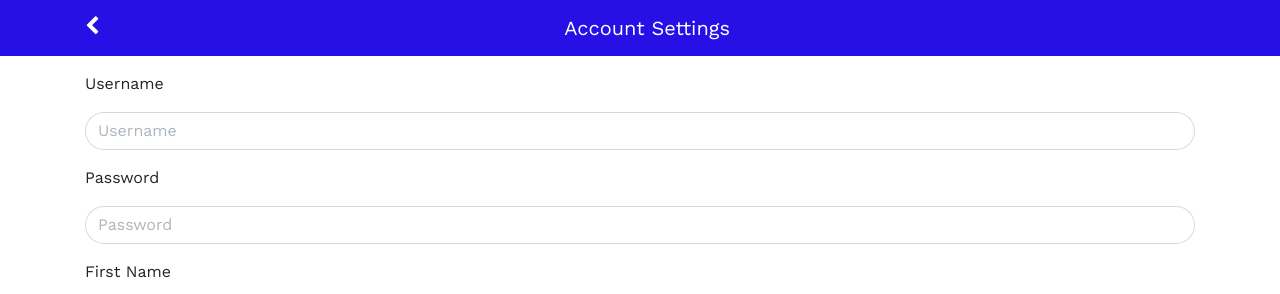
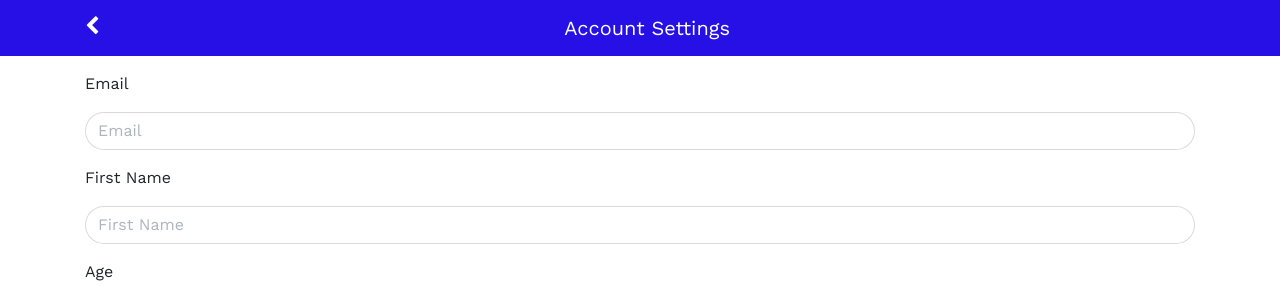
Before and after one commit to SpencerBateman/database-final, an Angular app: page /user/1/settings in a window 1280 px wide. Shown: the top 294 px of the page. Built offline with nearby package versions, Linux system fonts and the light colour scheme; no server answers.

Commit message:
close #20

```diff
--- a/src/app/components/settings/settings.component.html
+++ b/src/app/components/settings/settings.component.html
@@ -7,12 +7,8 @@
 <div class='container'>
   <form (ngSubmit)='updateUser()' #f='ngForm'>
     <fieldset class="form-group">
-    <p>Username</p>
-    <input name='username' [(ngModel)]='username' type='text' class='form-control' placeholder='Username' value={{user?.username}}>
-    </fieldset>
-    <fieldset class="form-group">
-    <p>Password</p>
-    <input name='password' [(ngModel)]='password' type='password' class='form-control' placeholder='Password' value='{{user?.password}}'>
+    <p>Email</p>
+    <input name='email' [(ngModel)]='email' type='text' class='form-control' placeholder='Email' value="{{user?.email}}">
     </fieldset>
     <fieldset class="form-group">
     <p>First Name</p>
--- a/src/app/components/settings/settings.component.ts
+++ b/src/app/components/settings/settings.component.ts
@@ -16,7 +16,10 @@ export class SettingsComponent implements OnInit {
   lookingFor: string;
   genders : string[];
   lookingFors : string[];
+  email: string;
   firstName: string;
+  age: string;
+  bio: string;
 
   constructor(private userService : UserService, private router : Router, private activatedRoute: ActivatedRoute) { }
 
@@ -39,7 +42,12 @@ export class SettingsComponent implements OnInit {
   }
 
   updateUser() {
+    this.user.email = this.email;
     this.user.firstName = this.firstName;
+    this.user.age = this.age;
+    this.user.bio = this.bio;
+    this.user.gender = this.gender;
+    this.user.lookingFor = this.lookingFor;
     this.userService.updateUser(this.userId, this.user).subscribe(() => {
       this.router.navigate(['user/' + this.user._id]);
     });
```
